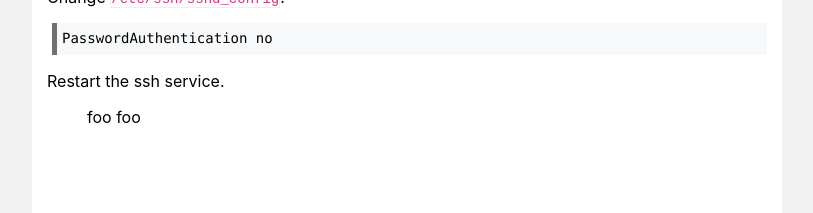
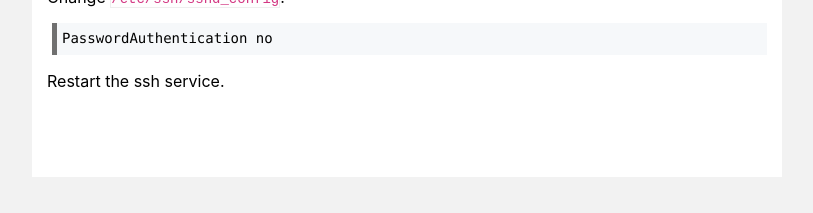
Before and after one commit to execas/execas.github.io, a Jekyll site: the page built from _posts/2018-08-21-ssh-on-linux.md, in a window 1280 px wide. Shown: the part 1889-2102 px from the top of the page, without its empty margins (233-1046 px from the left). Built offline with Jekyll 4.4.1, drawn with Linux system fonts in a browser that asks for light colours; after the commit the page ends 2066 px from its top, so only the background shows below that.

Commit message:
Update 2018-08-21-ssh-on-linux.md

````diff
--- a/_posts/2018-08-21-ssh-on-linux.md
+++ b/_posts/2018-08-21-ssh-on-linux.md
@@ -108,9 +108,3 @@ PasswordAuthentication no
 ```
 
 Restart the ssh service.
-
-
-
-
-> foo
-> foo
````
